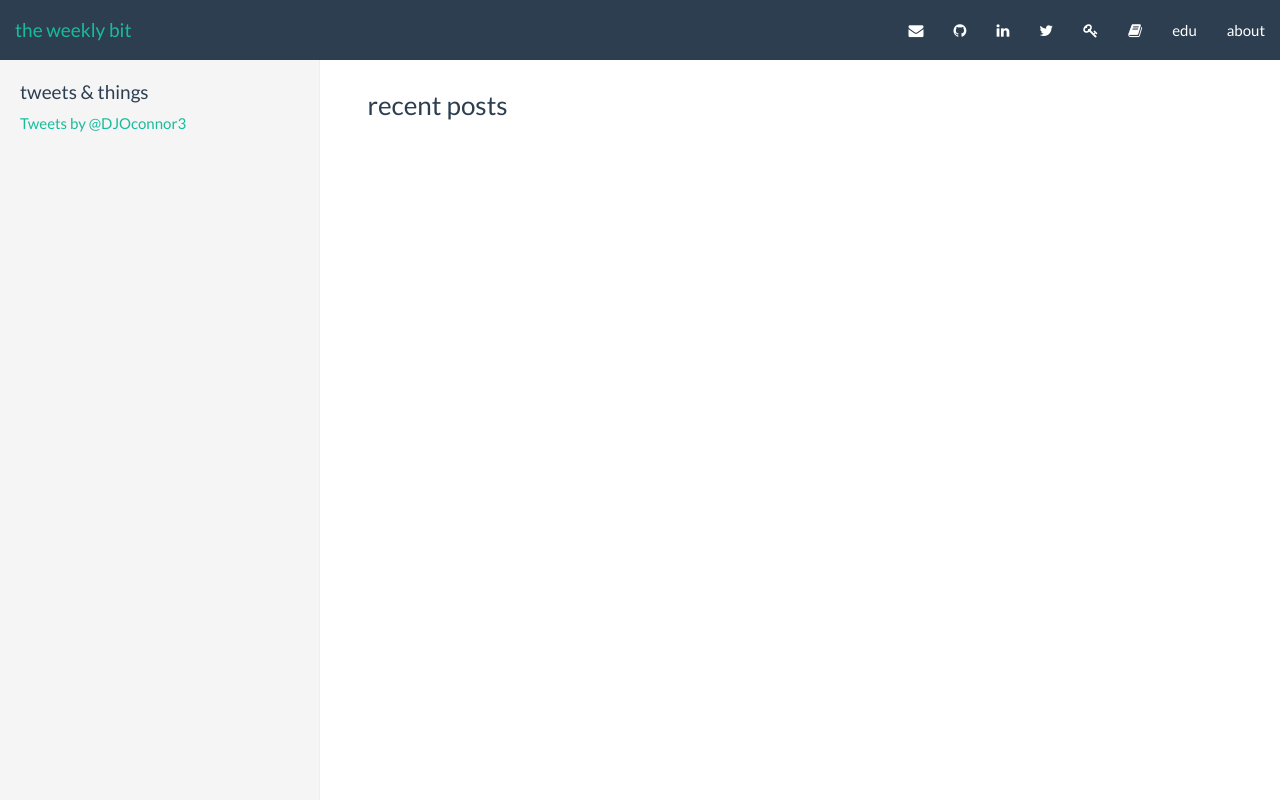
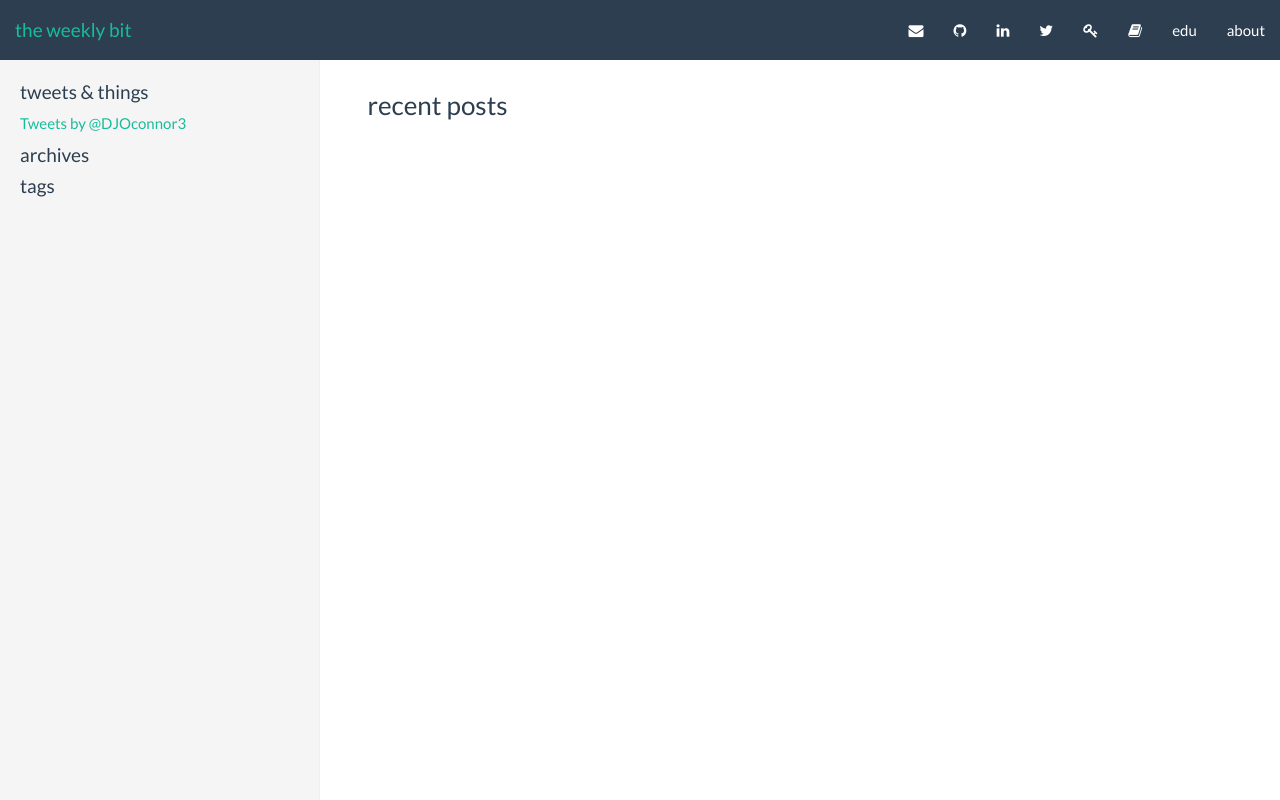
Before and after one commit to DJO3/doconnor, a Django app: page / in a window 1280 px wide. Run offline with Django 3.2, Linux system fonts and the light colour scheme; data that the repository does not hold is empty; parts of the project's set-up code (start-up, migrations or seed data) failed here and were passed over; some libraries are stand-ins or nearby versions.

Commit message:
reorganized sidebar
shifting content to index.html instead of base.html, prep for archives
and tag cloud

```diff
--- a/requirements.txt
+++ b/requirements.txt
@@ -1,4 +1,4 @@
-Django==1.8.2
+Django>=1.8.2
 django-admin-bootstrapped==2.5.0
 django-markdown==0.8.4
 Markdown==2.6.1
--- a/templates/blog/base.html
+++ b/templates/blog/base.html
@@ -68,15 +68,14 @@
     <div class="container-fluid">
         <div class="col-sm-4 col-md-3 sidebar">
 
-            <div>
-                <h4>tweets & things</h4>
-            </div>
 
-            <a class="twitter-timeline" href="https://twitter.com/DJOconnor3" data-widget-id="595360725322887168">
-                Tweets by @DJOconnor3
-            </a>
+            {% block tweets %}
+            {% endblock %}
 
-            {% block side_block %}
+            {% block archives %}
+            {% endblock %}
+
+            {% block tag_cloud %}
             {% endblock %}
 
         </div>
--- a/templates/blog/index.html
+++ b/templates/blog/index.html
@@ -3,6 +3,50 @@
 {% load staticfiles %}
 
 {% block title %}home{% endblock %}
+
+{% block tweets %}
+
+    <div>
+        <h4>tweets & things</h4>
+
+        <a class="twitter-timeline" href="https://twitter.com/DJOconnor3" data-widget-id="595360725322887168" height="300">
+                    Tweets by @DJOconnor3
+        </a>
+    </div>
+
+{% endblock %}
+
+{% block archives %}
+
+    <h4>archives</h4>
+
+    {% for post in object_list %}
+
+        <li>{{ post.created }}</li>
+
+    {% endfor %}
+
+{% endblock %}
+
+{% block tag_cloud %}
+
+    <h4>tags</h4>
+
+
+
+        <div class="meta" id="tag">
+            <p class="entry-meta">
+
+            {% for post in object_list %}
+                {% for tag in post.tags.all %}<a href="{% url "tag_index" slug=tag.slug %}">{{ tag }}</a> {% endfor %}
+            {% endfor %}
+
+            </p>
+        </div>
+
+
+
+{% endblock %}
 
 {% block blog_entries %}
 
```
